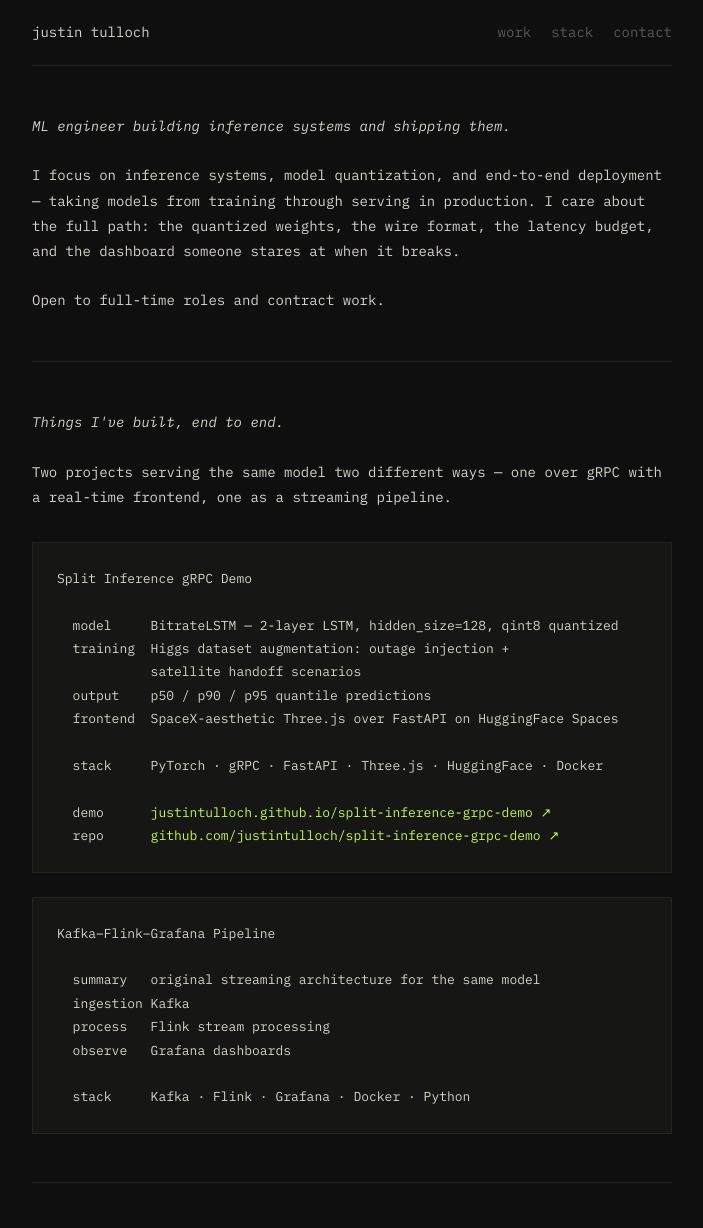
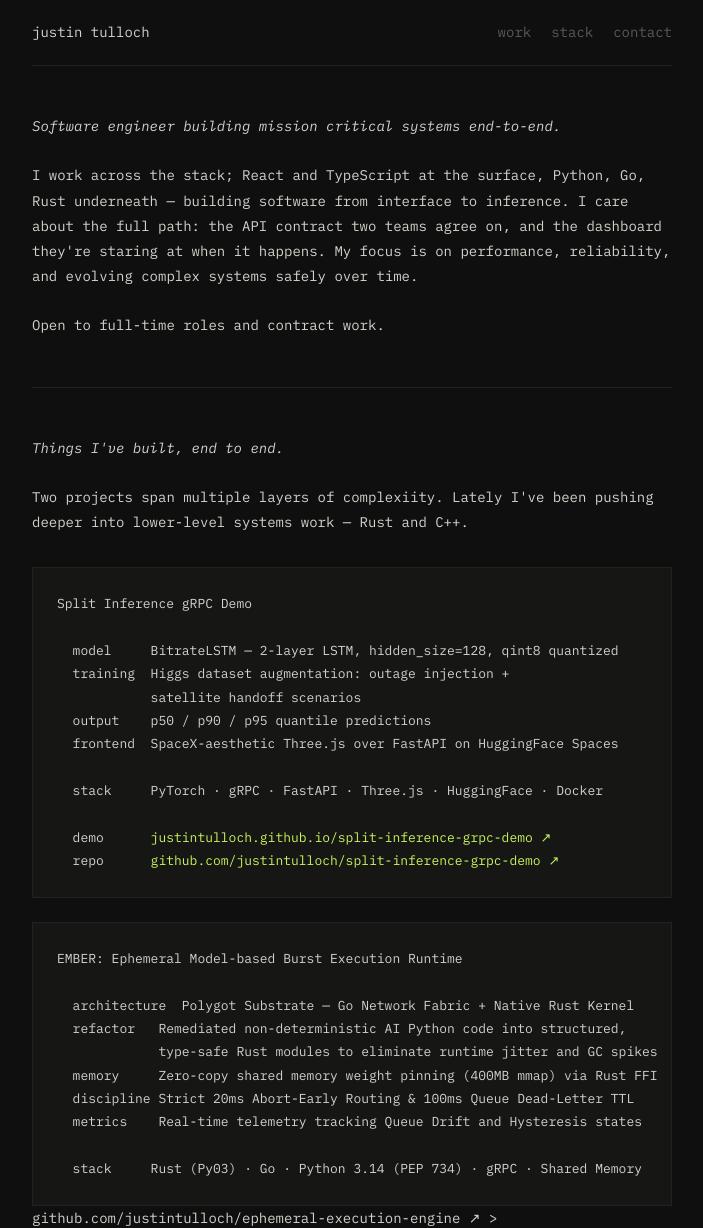
Before and after one commit to justintulloch/justintulloch.github.io, a plain HTML site: page index.html in a window 1280 px wide. Shown: the top 1228 px of the page, without its empty margins (288-991 px from the left). Drawn offline with Linux system fonts and the light colour scheme.

Commit message:
Update project title and description in index.html

```diff
--- a/index.html
+++ b/index.html
@@ -4,7 +4,7 @@
   <meta charset="UTF-8" />
   <meta name="viewport" content="width=device-width, initial-scale=1.0" />
   <title>Justin Tulloch — ML Engineer</title>
-  <meta name="description" content="ML engineer focused on inference systems, model quantization, and end-to-end deployment. Open to full-time roles and contract work." />
+  <meta name="description" content="Software engineer focused on inference systems, model quantization, and end-to-end deployment. Open to full-time roles and contract work." />
   <link rel="preconnect" href="https://fonts.googleapis.com" />
   <link rel="preconnect" href="https://fonts.gstatic.com" crossorigin />
   <link href="https://fonts.googleapis.com/css2?family=IBM+Plex+Mono:ital,wght@0,400;0,500;0,600;1,400;1,500&display=swap" rel="stylesheet" />
@@ -172,13 +172,14 @@
 
       <!-- Hero -->
       <section>
-        <h2>ML engineer building inference systems and shipping them.</h2>
+        <h2>Software engineer building mission critical systems end-to-end.</h2>
         <p>
-          I focus on inference systems, model quantization, and end-to-end
-          deployment — taking models from training through serving in
-          production. I care about the full path: the quantized weights, the
-          wire format, the latency budget, and the dashboard someone stares at
-          when it breaks.
+          I work across the stack; React and TypeScript at the surface,
+          Python, Go, Rust underneath — building software from interface to
+          inference. I care about the full path: the API contract two teams
+          agree on, and the dashboard they're staring at when it happens. My
+          focus is on performance, reliability, and evolving complex systems safely
+          over time.
         </p>
         <p>Open to full-time roles and contract work.</p>
       </section>
@@ -189,8 +190,8 @@
       <section id="work">
         <h2>Things I've built, end to end.</h2>
         <p>
-          Two projects serving the same model two different ways — one over
-          gRPC with a real-time frontend, one as a streaming pipeline.
+          Two projects span multiple layers of complexiity. Lately I've been
+          pushing deeper into lower-level systems work — Rust and C++.
         </p>
 
         <pre>Split Inference gRPC Demo
@@ -206,14 +207,18 @@
   demo      <a href="https://justintulloch.github.io/split-inference-grpc-demo" target="_blank" rel="noreferrer">justintulloch.github.io/split-inference-grpc-demo ↗</a>
   repo      <a href="https://github.com/justintulloch/split-inference-grpc-demo" target="_blank" rel="noreferrer">github.com/justintulloch/split-inference-grpc-demo ↗</a></pre>
 
-        <pre>Kafka–Flink–Grafana Pipeline
+        <pre>EMBER: Ephemeral Model-based Burst Execution Runtime
 
-  summary   original streaming architecture for the same model
-  ingestion Kafka
-  process   Flink stream processing
-  observe   Grafana dashboards
+  architecture  Polygot Substrate — Go Network Fabric + Native Rust Kernel
+  refactor   Remediated non-deterministic AI Python code into structured,
+             type-safe Rust modules to eliminate runtime jitter and GC spikes
+  memory     Zero-copy shared memory weight pinning (400MB mmap) via Rust FFI
+  discipline Strict 20ms Abort-Early Routing & 100ms Queue Dead-Letter TTL
+  metrics    Real-time telemetry tracking Queue Drift and Hysteresis states
 
-  stack     Kafka · Flink · Grafana · Docker · Python</pre>
+  stack     Rust (Py03) · Go · Python 3.14 (PEP 734) · gRPC · Shared Memory</pre
+
+  repo      <a href="https://github.com/justintulloch/ephemeral-execution-engine" target="_blank" rel="noreferrer">github.com/justintulloch/ephemeral-execution-engine ↗</a></pre>                                                                         >
       </section>
 
       <hr />
@@ -222,12 +227,13 @@
       <section id="stack">
         <h2>The tools I reach for.</h2>
 
-        <pre>ML / Training    PyTorch · LSTM · qint8 quantization · Higgs augmentation
+        <pre>Langauges    Python · TypeScript · Go · Rust · C++
 Serving          gRPC · FastAPI · HuggingFace Spaces · Docker
+Datebase         PostgreSQL · MongoDB · Supabase
 Streaming        Kafka · Flink
 Observability    Grafana
-Frontend         Three.js
-Languages        Python</pre>
+Frontend         Three.js · Next.js · React.js
+        </pre>
       </section>
 
       <hr />
@@ -236,7 +242,7 @@ Languages        Python</pre>
       <section id="contact">
         <h2>Get in touch.</h2>
 
-        <pre>Email      <a href="mailto:hello@justintulloch.dev">hello@justintulloch.dev</a>
+        <pre>Email      <a href="mailto:hello@justintulloch.dev">tkljustin@outlook.com</a>
 GitHub     <a href="https://github.com/justintulloch" target="_blank" rel="noreferrer">github.com/justintulloch ↗</a>
 LinkedIn   <a href="https://linkedin.com/in/justintulloch" target="_blank" rel="noreferrer">linkedin.com/in/justintulloch ↗</a></pre>
       </section>
@@ -245,7 +251,7 @@ LinkedIn   <a href="https://linkedin.com/in/justintulloch" target="_blank" rel="
 
     <footer>
       <span>justin tulloch</span>
-      <span>ml engineer</span>
+      <span>Systems engineer</span>
     </footer>
 
   </div>
```
